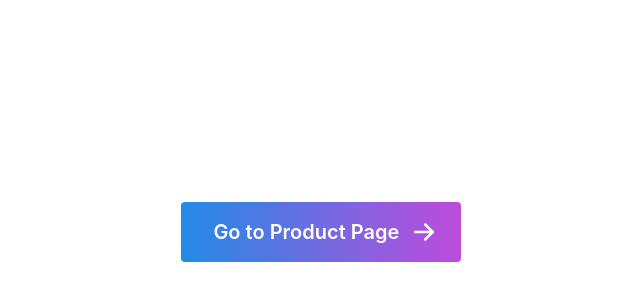
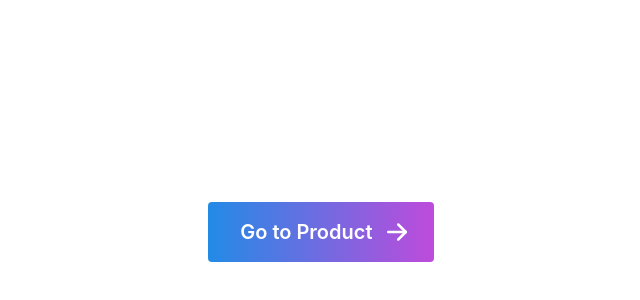
Before and after one commit to raunaksingh9800/Paint-Clothing, a React (Create React App) app: page / in a window 1280 px wide. Shown: the part 168-468 px from the top of the page, without its empty margins (319-959 px from the left). Built offline with nearby package versions, Linux system fonts and the light colour scheme.

Commit message:
test making a change

```diff
--- a/src/Home/Home.js
+++ b/src/Home/Home.js
@@ -22,7 +22,7 @@ function Home() {
             size="xl"
             gradient={{ from: 'blue', to: 'grape', deg: 90 }}
             >
-            Go to Product Page
+            Go to Product
         </Button>
         </div>
     </>
```
